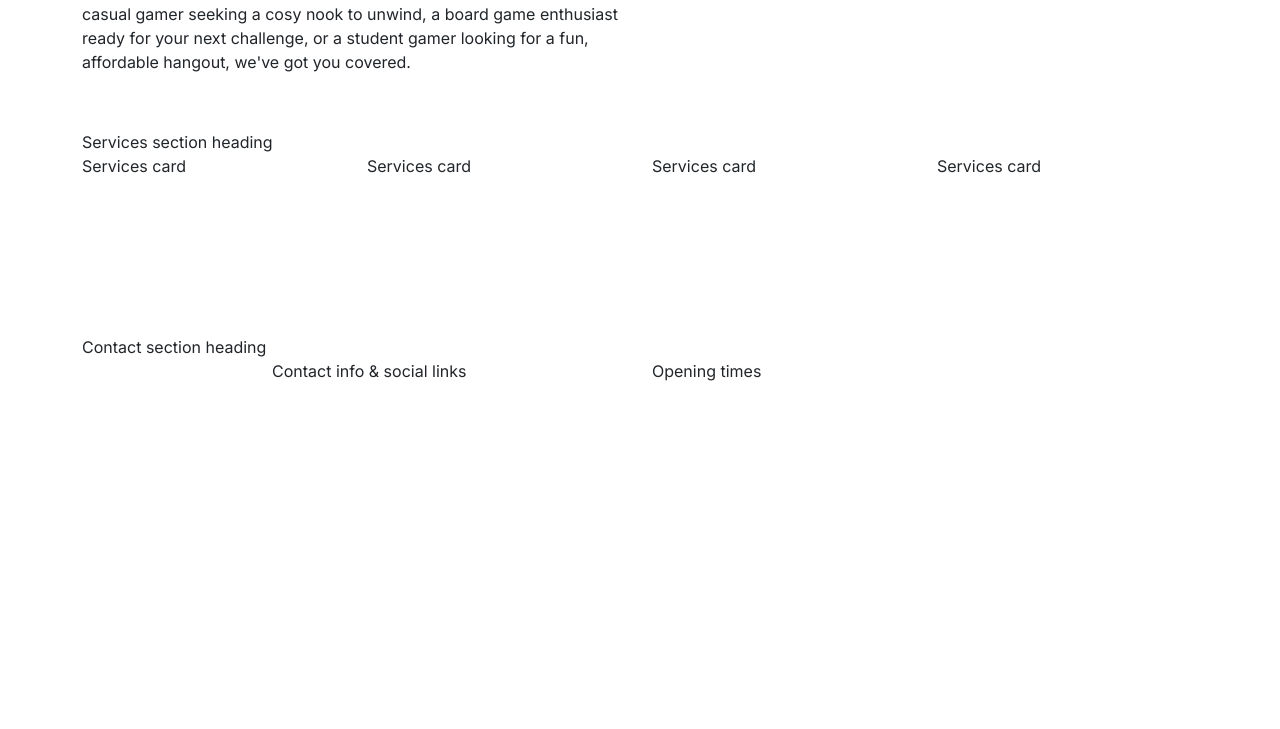
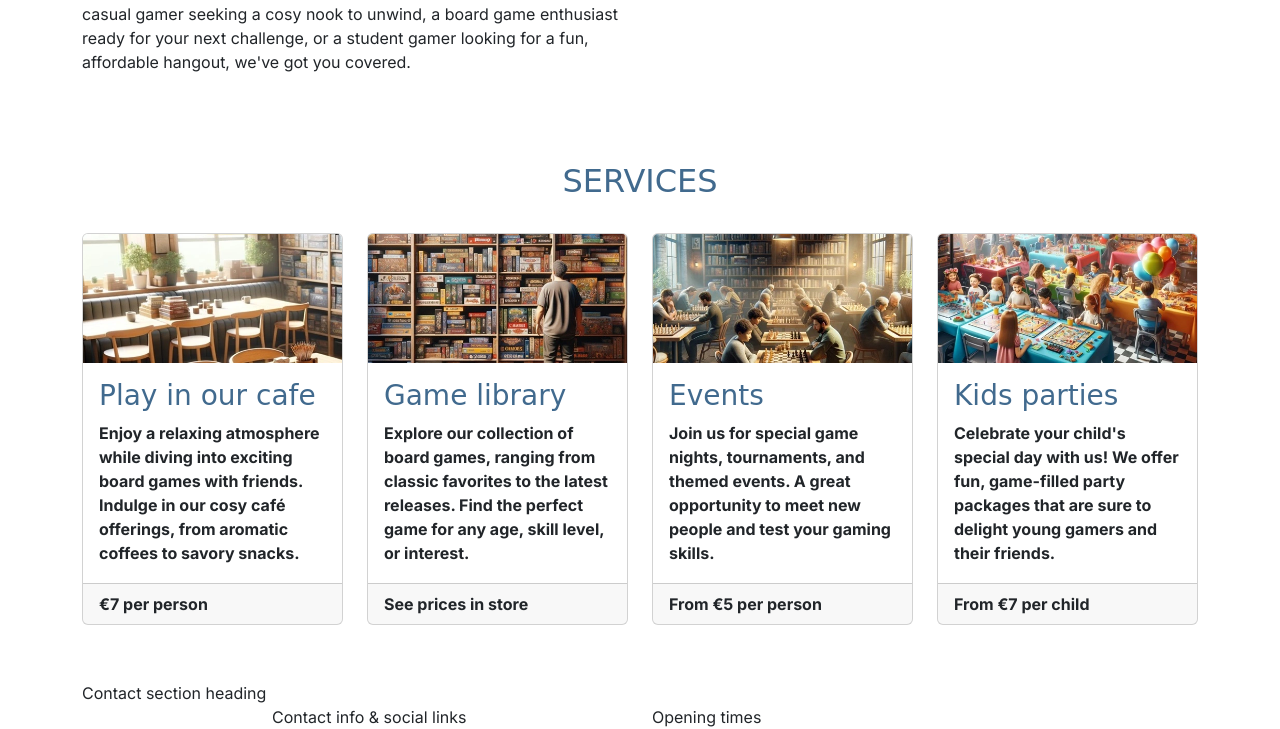
Before and after one commit to mt-tahmasebi/boardwalk-games, a plain HTML site: page index.html in a window 1280 px wide. Shown: the part 417-1146 px from the top of the page. Before the commit the page ends 800 px from the top, so only its background shows below. Drawn offline with nearby package versions, Linux system fonts and the light colour scheme; a web font is replaced by a local one.

Commit message:
finish styling the services section on the homepage

```diff
--- a/assets/css/style.css
+++ b/assets/css/style.css
@@ -18,6 +18,14 @@
     font-family: var(--secondary-font);
     color: var(--primary-color);
     text-transform: uppercase;
+}
+
+h2 {
+    margin-bottom: 2rem;
+}
+
+h3 {
+    text-transform: none;
 }
 
 .sub-heading-color {
@@ -42,16 +50,45 @@
     font-family: var(--secondary-font);
 }
 
-
-/* grid visualisation CSS for testing */
-/*
-.container,
-.row {
-    border: 2px solid black;
+/* services */
+#services {
+    font-weight: bold;
+    color: var(--highlight-color);
+    background-color: transparent;
 }
 
-.col-12 {
-    border: 2px solid white;
-    background-color: lightgray;
+#services .card {
+    margin-bottom: 1.5rem;
 }
-*/
+
+/* media queries */
+/* medium devices */
+@media screen and (min-width: 768px) {
+    /* make all service cards the same height for consistency */
+    #service .card-body {
+        min-height: 191px;
+    }
+}
+/* large devices (small laptops, 992px and up*/
+@media screen and (min-width: 992px) {
+    /* make all service cards the same height for consistency */
+    #service .card-body {
+        min-height: auto;
+    }
+}
+
+/* xl devices (large desktops, 1200px and up) */
+@media screen and (min-width: 1200px) {
+    /* make all service cards the same height for consistency */
+    #services .card-body {
+        min-height: 220px;
+    }
+}
+
+/* xxl devices (larger desktops, 1400px and up) */
+@media screen and (min-width: 1400px) {
+    /* make all service cards the same height for consistency */
+    #services .card-body {
+        min-height: 195px;
+    }
+}
--- a/index.html
+++ b/index.html
@@ -32,7 +32,7 @@
                         <a class="nav-link active" aria-current="page" href="index.html">Home</a>
                     </li>
                     <li class="nav-item">
-                        <a class="nav-link" href="#">Services</a>
+                        <a class="nav-link" href="services.html">Services</a>
                     </li>
                     <li class="nav-item">
                         <a class="nav-link" href="game-library.html">Games</a>
@@ -89,13 +89,79 @@
     <!-- main element to hold all key sections of the home page. It is not part of the grid structure -->
     <main>
         <!-- services section -->
-        <section class="container">
+        <section id="services" class="container section">
             <div class="row">
-                <div class="col-12">Services section heading</div>
-                <div class="col-12 col-md-6 col-xl-3">Services card</div>
-                <div class="col-12 col-md-6 col-xl-3">Services card</div>
-                <div class="col-12 col-md-6 col-xl-3">Services card</div>
-                <div class="col-12 col-md-6 col-xl-3">Services card</div>
+                <div class="col-12 text-center">
+                    <h2>Services</h2>
+                </div>
+                <div class="col-12 col-md-6 col-xl-3">
+                    <div class="card">
+                        <img src="assets/images/services-1.webp" class="card-img-top"
+                            alt="Boardwalk games cafe table by a window, stacks of boardgames can be seen on the table" >
+                        <div class="card-body">
+                            <h3 class="card-title sub-heading-color">Play in our cafe</h3>
+                            <p class="card-text">
+                                Enjoy a relaxing atmosphere while diving into exciting board
+                                games with friends. Indulge in our cosy café offerings, from
+                                aromatic coffees to savory snacks.
+                            </p>
+                        </div>
+                        <div class="card-footer">
+                            <p class="mb-0">€7 per person</p>
+                        </div>
+                    </div>
+                </div>
+                <div class="col-12 col-md-6 col-xl-3">
+                     <div class="card">
+                        <img src="assets/images/services-2.webp" class="card-img-top"
+                            alt="Board games stacked in bookshelves, a man can be seen browsing the shelves" />
+                        <div class="card-body">
+                            <!-- bootstrap cards come as h5 by default, changed to h3 to fit project heading hierarchy -->
+                            <h3 class="card-title sub-heading-color">Game library</h3>
+                            <p class="card-text">
+                                Explore our collection of board games, ranging from classic
+                                favorites to the latest releases. Find the perfect game for
+                                any age, skill level, or interest.
+                            </p>
+                        </div>
+                        <div class="card-footer">
+                            <p class="mb-0">See prices in store</p>
+                        </div>
+                    </div>
+                </div>
+                <div class="col-12 col-md-6 col-xl-3">
+                    <div class="card">
+                        <img src="assets/images/services-3.webp" class="card-img-top">
+                        <div class="card-body">
+                            <h3 class="card-title sub-heading-color">Events</h3>
+                            <p class="card-text">
+                                Join us for special game nights, tournaments, and themed
+                                events. A great opportunity to meet new people and test your
+                                gaming skills.
+                            </p>
+                        </div>
+                        <div class="card-footer">
+                            <p class="mb-0">From €5 per person</p>
+                        </div>
+                    </div>
+                </div>
+                <div class="col-12 col-md-6 col-xl-3">
+                    <div class="card">
+                        <img src="assets/images/services-4.webp" class="card-img-top"
+                            alt="A kids party being held at Boardwalk Games" >
+                        <div class="card-body">
+                            <h3 class="card-title sub-heading-color">Kids parties</h3>
+                            <p class="card-text">
+                                Celebrate your child's special day with us! We offer fun,
+                                game-filled party packages that are sure to delight young
+                                gamers and their friends.
+                            </p>
+                        </div>
+                        <div class="card-footer">
+                            <p class="mb-0">From €7 per child</p>
+                        </div>
+                    </div>
+                </div>
             </div>
         </section>
     </main>
```
